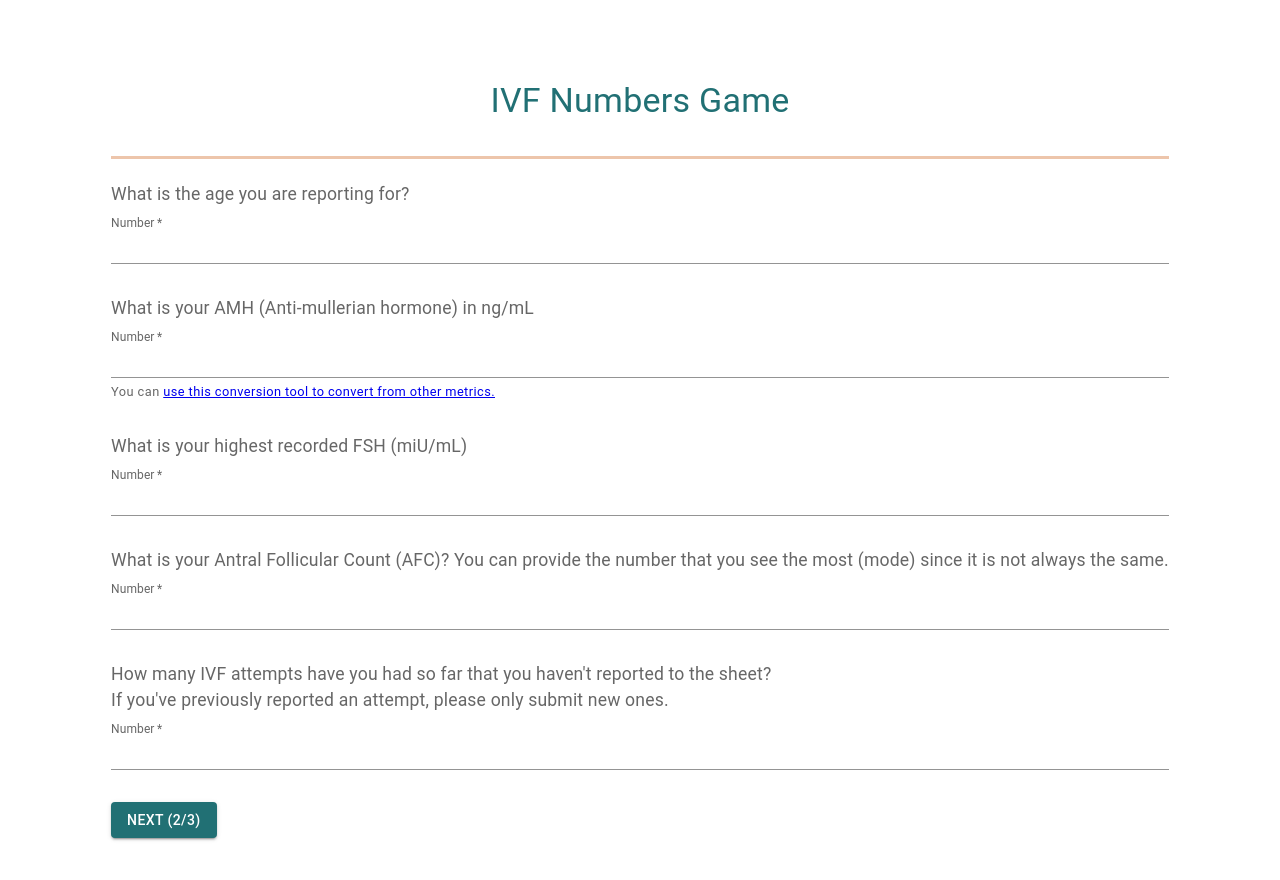
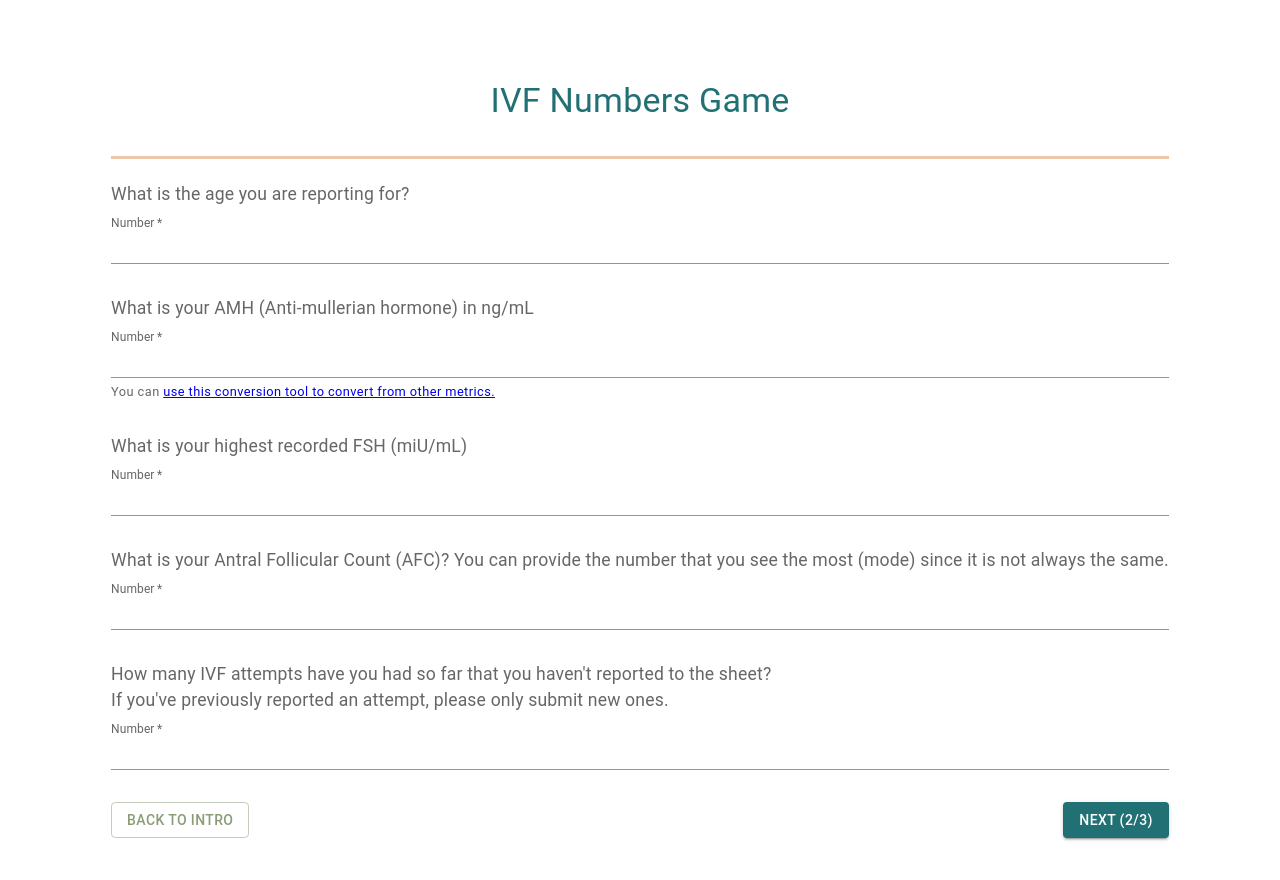
Before and after one commit to dildilgit/ivf-survey, a React (Create React App) app: page / in a window 1280 px wide. Both pictures are taken after a click on the button "START". Shown: the top 880 px of the page. Built offline with nearby package versions, Linux system fonts and the light colour scheme.

Commit message:
back buttons

```diff
--- a/src/App.css
+++ b/src/App.css
@@ -25,6 +25,8 @@
 
 .nextButton {
   margin-top: 1em;
+  display: flex;
+  justify-content: space-between;
 }
 
 .question {
--- a/src/StepOne.tsx
+++ b/src/StepOne.tsx
@@ -122,6 +122,14 @@ export function Step1({
 
       <div className="nextButton">
         <Button
+          variant="outlined"
+          color="secondary"
+          onClick={() => setStep(0)}
+          type="submit"
+        >
+          Back to Intro
+        </Button>
+        <Button
           variant="contained"
           color="primary"
           onClick={() => setStep(2)}
--- a/src/StepThree.tsx
+++ b/src/StepThree.tsx
@@ -226,9 +226,17 @@ export function Step3({
 
       <div className="nextButton">
         <Button
+          variant="outlined"
+          color="secondary"
+          onClick={() => setStep(2)}
+          type="submit"
+        >
+          Back(2/3)
+        </Button>
+        <Button
           variant="contained"
           color="primary"
-          onClick={() => setStep(3)}
+          onClick={() => setStep(4)}
           type="submit"
         >
           Results
--- a/src/StepTwo.tsx
+++ b/src/StepTwo.tsx
@@ -132,6 +132,14 @@ export function Step2({
 
       <div className="nextButton">
         <Button
+          variant="outlined"
+          color="secondary"
+          onClick={() => setStep(1)}
+          type="submit"
+        >
+          Back(1/3)
+        </Button>
+        <Button
           variant="contained"
           color="primary"
           onClick={() => setStep(3)}
```
